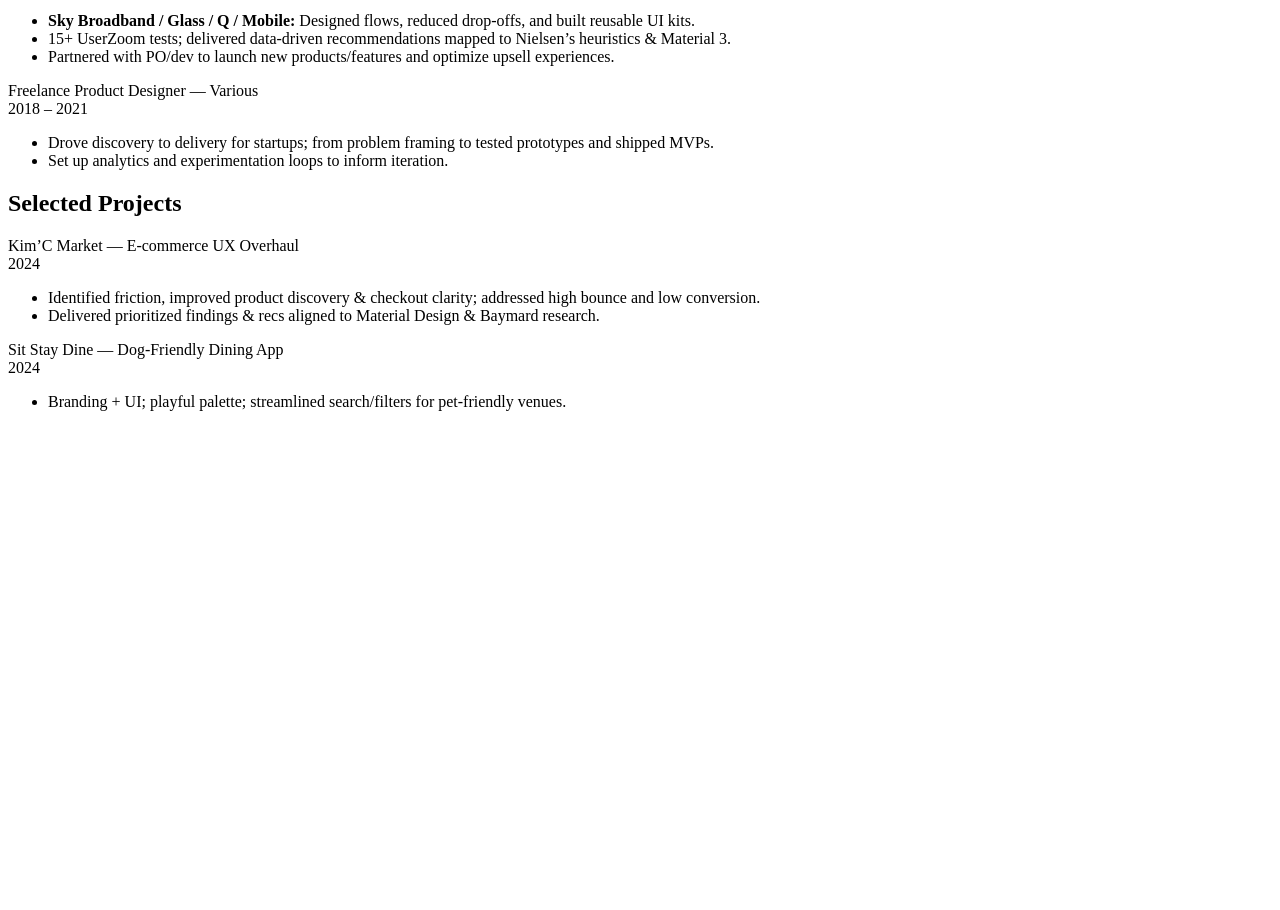
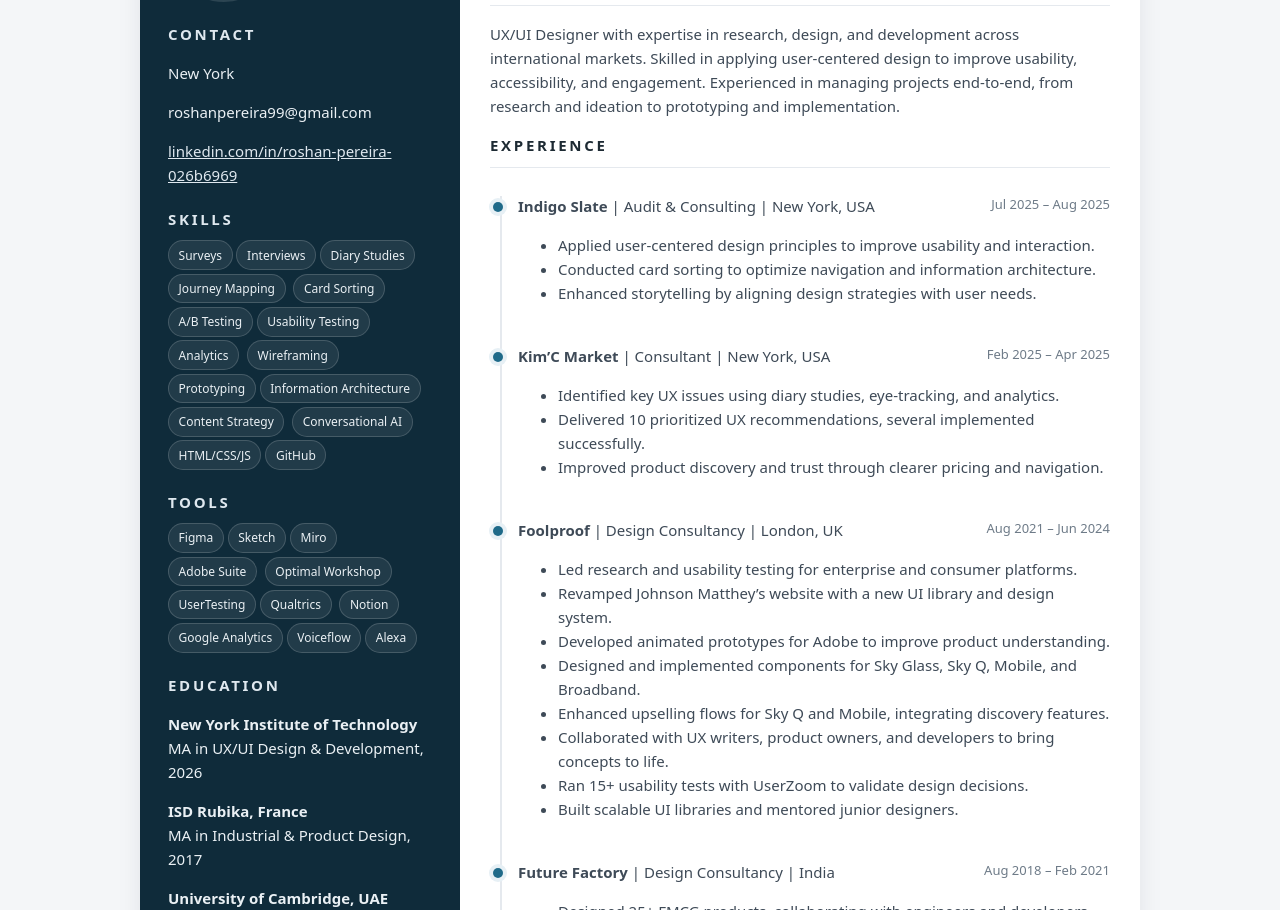
Before and after one commit to Pereira92-89/cars-datsun-webpage, a plain HTML site: page Components.html in a window 1280 px wide. Shown: the part 170-1080 px from the top of the page. Before the commit the page ends 800 px from the top, so only its background shows below. Drawn offline with Linux system fonts and the light colour scheme; grey boxes are pictures that could not be loaded.

Commit message:
ux changes

```diff
--- a/Components.html
+++ b/Components.html
@@ -1,87 +1,142 @@
 <!DOCTYPE html>
-<div class="role">Senior UX/UI Designer <span class="org">— Award‑winning Design Studio (London)</span></div>
+<html lang="en">
+<head>
+  <meta charset="utf-8" />
+  <meta name="viewport" content="width=device-width, initial-scale=1" />
+  <title>Resume – Roshan Pereira</title>
+  <style>
+    :root{
+      --navy:#0f2b3a;
+      --ink:#1d2a33;
+      --text:#3e4a57;
+      --muted:#6e7b88;
+      --line:#e5e9ee;
+      --accent:#2e6e8e;
+      --page:#ffffff;
+    }
+    *{ box-sizing:border-box }
+    body{ margin:0; background:#f4f6f8; color:var(--text); font:15px/1.6 system-ui,-apple-system,Segoe UI,Roboto,Ubuntu,Cantarell,Noto Sans,Helvetica Neue,Arial }
+    h1,h2,h3{ margin:0 0 .35rem 0; color:var(--ink) }
+    h1{ font-size:32px; letter-spacing:.6px }
+    h2{ font-size:15px; text-transform:uppercase; letter-spacing:.18em }
+    .sheet{ max-width:1000px; margin:32px auto; background:var(--page); display:grid; grid-template-columns:320px 1fr; box-shadow:0 10px 24px rgba(16,28,46,.08); border-radius:14px; overflow:hidden }
+    .side{ background:var(--navy); color:#eaf0f4; padding:28px }
+    .photo{ width:112px; height:112px; border-radius:999px; object-fit:cover; display:block; border:4px solid rgba(255,255,255,.12) }
+    .side h2{ color:#dfe8ef; margin-top:20px }
+    .tag{ display:inline-block; background:rgba(255,255,255,.08); border:1px solid rgba(255,255,255,.16); border-radius:999px; padding:.26rem .6rem; margin:.24rem .24rem 0 0; font-size:12px }
+    .main{ padding:28px 30px }
+    .role{ color:var(--muted); font-weight:600; letter-spacing:.12em }
+    .rule{ height:1px; background:var(--line); margin:10px 0 16px 0 }
+    .xp{ position:relative }
+    .xp:before{ content:""; position:absolute; left:10px; top:12px; bottom:8px; width:2px; background:var(--line) }
+    .job{ position:relative; padding:10px 0 14px 28px }
+    .job:before{ content:""; position:absolute; left:3px; top:18px; width:10px; height:10px; border-radius:999px; background:#1f6a89; box-shadow:0 0 0 4px #e7f0f5 }
+    .job .top{ display:flex; justify-content:space-between; flex-wrap:wrap }
+    .when{ color:var(--muted); font-size:13px }
+    .refs{ display:grid; grid-template-columns:1fr 1fr; gap:14px }
+    .ref{ border:1px solid var(--line); border-radius:10px; padding:12px 14px }
+    @media (max-width: 880px){ .sheet{ grid-template-columns:1fr } .refs{ grid-template-columns:1fr } }
+  </style>
+</head>
+<body>
+  <main class="sheet">
+    <aside class="side">
+      <img class="photo" src="https://images.unsplash.com/photo-1607746882042-944635dfe10e?q=80&w=256&auto=format&fit=crop" alt="Roshan Pereira"/>
+      <h2>Contact</h2>
+      <p>New York</p>
+      <p>roshanpereira99@gmail.com</p>
+      <p><a href="https://www.linkedin.com/in/roshan-pereira-026b6969" style="color:#dfe8ef">linkedin.com/in/roshan-pereira-026b6969</a></p>
+
+      <h2>Skills</h2>
+      <div>
+        <div class="tag">Surveys</div><div class="tag">Interviews</div><div class="tag">Diary Studies</div><div class="tag">Journey Mapping</div>
+        <div class="tag">Card Sorting</div><div class="tag">A/B Testing</div><div class="tag">Usability Testing</div><div class="tag">Analytics</div>
+        <div class="tag">Wireframing</div><div class="tag">Prototyping</div><div class="tag">Information Architecture</div><div class="tag">Content Strategy</div>
+        <div class="tag">Conversational AI</div><div class="tag">HTML/CSS/JS</div><div class="tag">GitHub</div>
       </div>
-<div class="when">Jun 2024 – Present</div>
+
+      <h2>Tools</h2>
+      <div>
+        <div class="tag">Figma</div><div class="tag">Sketch</div><div class="tag">Miro</div><div class="tag">Adobe Suite</div>
+        <div class="tag">Optimal Workshop</div><div class="tag">UserTesting</div><div class="tag">Qualtrics</div>
+        <div class="tag">Notion</div><div class="tag">Google Analytics</div><div class="tag">Voiceflow</div><div class="tag">Alexa</div>
       </div>
-<ul class="bullets">
-<li>Led research & design for media/e‑commerce products; shipped component libraries and accessibility upgrades.</li>
-<li>Ran moderated usability tests (UserZoom), synthesized insights, and prioritized roadmap with PO/engineering.</li>
-<li>Advanced AR/VR exploration; prototyped mixed‑reality learning flows.</li>
+
+      <h2>Education</h2>
+      <p><strong>New York Institute of Technology</strong><br/>MA in UX/UI Design & Development, 2026</p>
+      <p><strong>ISD Rubika, France</strong><br/>MA in Industrial & Product Design, 2017</p>
+      <p><strong>University of Cambridge, UAE</strong><br/>A Levels & O Levels, 2012</p>
+    </aside>
+
+    <section class="main">
+      <header>
+        <h1>ROSHAN <span style="color:#2a6f90">PEREIRA</span></h1>
+        <div class="role">UX / UI DESIGNER</div>
+      </header>
+
+      <div class="section">
+        <h2>Profile</h2>
+        <div class="rule"></div>
+        <p>UX/UI Designer with expertise in research, design, and development across international markets. Skilled in applying user-centered design to improve usability, accessibility, and engagement. Experienced in managing projects end-to-end, from research and ideation to prototyping and implementation.</p>
+      </div>
+
+      <div class="section">
+        <h2>Experience</h2>
+        <div class="rule"></div>
+        <div class="xp">
+          <article class="job">
+            <div class="top"><div><strong>Indigo Slate</strong> | Audit & Consulting | New York, USA</div><div class="when">Jul 2025 – Aug 2025</div></div>
+            <ul>
+              <li>Applied user-centered design principles to improve usability and interaction.</li>
+              <li>Conducted card sorting to optimize navigation and information architecture.</li>
+              <li>Enhanced storytelling by aligning design strategies with user needs.</li>
             </ul>
           </article>
-
-
-<article class="item">
-<div class="top">
-<div>
-<div class="role">UX Designer <span class="org">— Foolproof / Zensar</span></div>
-</div>
-<div class="when">Aug 2021 – Jun 2024</div>
-</div>
-<ul class="bullets">
-<li><strong>Sky Broadband / Glass / Q / Mobile:</strong> Designed flows, reduced drop‑offs, and built reusable UI kits.</li>
-<li>15+ UserZoom tests; delivered data‑driven recommendations mapped to Nielsen’s heuristics & Material 3.</li>
-<li>Partnered with PO/dev to launch new products/features and optimize upsell experiences.</li>
+          <article class="job">
+            <div class="top"><div><strong>Kim’C Market</strong> | Consultant | New York, USA</div><div class="when">Feb 2025 – Apr 2025</div></div>
+            <ul>
+              <li>Identified key UX issues using diary studies, eye-tracking, and analytics.</li>
+              <li>Delivered 10 prioritized UX recommendations, several implemented successfully.</li>
+              <li>Improved product discovery and trust through clearer pricing and navigation.</li>
             </ul>
           </article>
-
-
-<article class="item">
-<div class="top">
-<div>
-<div class="role">Freelance Product Designer <span class="org">— Various</span></div>
-</div>
-<div class="when">2018 – 2021</div>
-</div>
-<ul class="bullets">
-<li>Drove discovery to delivery for startups; from problem framing to tested prototypes and shipped MVPs.</li>
-<li>Set up analytics and experimentation loops to inform iteration.</li>
+          <article class="job">
+            <div class="top"><div><strong>Foolproof</strong> | Design Consultancy | London, UK</div><div class="when">Aug 2021 – Jun 2024</div></div>
+            <ul>
+              <li>Led research and usability testing for enterprise and consumer platforms.</li>
+              <li>Revamped Johnson Matthey’s website with a new UI library and design system.</li>
+              <li>Developed animated prototypes for Adobe to improve product understanding.</li>
+              <li>Designed and implemented components for Sky Glass, Sky Q, Mobile, and Broadband.</li>
+              <li>Enhanced upselling flows for Sky Q and Mobile, integrating discovery features.</li>
+              <li>Collaborated with UX writers, product owners, and developers to bring concepts to life.</li>
+              <li>Ran 15+ usability tests with UserZoom to validate design decisions.</li>
+              <li>Built scalable UI libraries and mentored junior designers.</li>
             </ul>
           </article>
-
-
-<h2>Selected Projects</h2>
-<article class="item">
-<div class="top">
-<div class="role">Kim’C Market — E‑commerce UX Overhaul</div>
-<div class="when">2024</div>
-</div>
-<ul class="bullets">
-<li>Identified friction, improved product discovery & checkout clarity; addressed high bounce and low conversion.</li>
-<li>Delivered prioritized findings & recs aligned to Material Design & Baymard research.</li>
+          <article class="job">
+            <div class="top"><div><strong>Future Factory</strong> | Design Consultancy | India</div><div class="when">Aug 2018 – Feb 2021</div></div>
+            <ul>
+              <li>Designed 25+ FMCG products, collaborating with engineers and developers.</li>
+              <li>Contributed from sketching and CAD modeling to market-ready prototypes.</li>
             </ul>
           </article>
-
-
-<article class="item">
-<div class="top">
-<div class="role">Sit Stay Dine — Dog‑Friendly Dining App</div>
-<div class="when">2024</div>
-</div>
-<ul class="bullets">
-<li>Branding + UI; playful palette; streamlined search/filters for pet‑friendly venues.</li>
+          <article class="job">
+            <div class="top"><div><strong>Chemistry</strong> | Design Consultancy | Singapore</div><div class="when">Jul 2017 – Oct 2017</div></div>
+            <ul>
+              <li>Conducted field research and ideation for global appliance and retail projects.</li>
+              <li>Supported concept design for hospitality and retail sectors.</li>
             </ul>
           </article>
-
-
+          <article class="job">
+            <div class="top"><div><strong>Wipro Lighting</strong> | Design Company | India</div><div class="when">Jul 2015 – Oct 2016</div></div>
+            <ul>
+              <li>Designed and prototyped new office lighting concepts from ideation to execution.</li>
+              <li>Built a 1:1 prototype and conducted environmental research.</li>
+            </ul>
+          </article>
+        </div>
+      </div>
     </section>
   </main>
-</div>
-
-
-<script>
-// Simple density toggle to fit more on one page without changing font size
-let compact=false;
-function toggleDensity(){
-compact=!compact;
-document.body.style.setProperty('--density', compact? 'tight' : 'normal');
-document.querySelectorAll('.card').forEach(el=>{
-el.style.padding = compact? '10px 12px' : '16px 18px';
-});
-document.querySelectorAll('.item').forEach(el=>{
-el.style.padding = compact? '10px 0' : '14px 0';
-});
-}
-</script>
 </body>
 </html>
```
Lines whose indentation alone changed are shown as unchanged.
